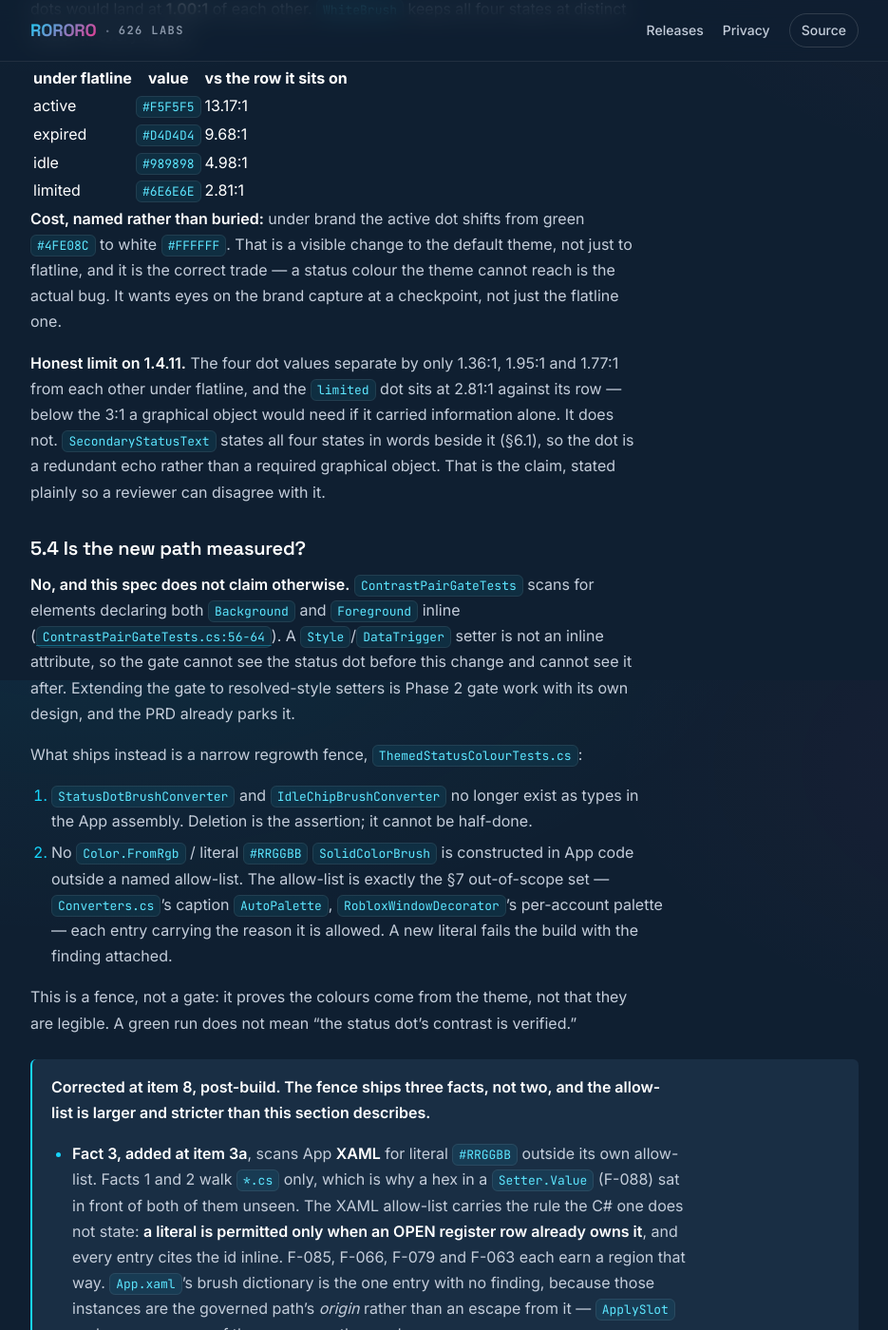
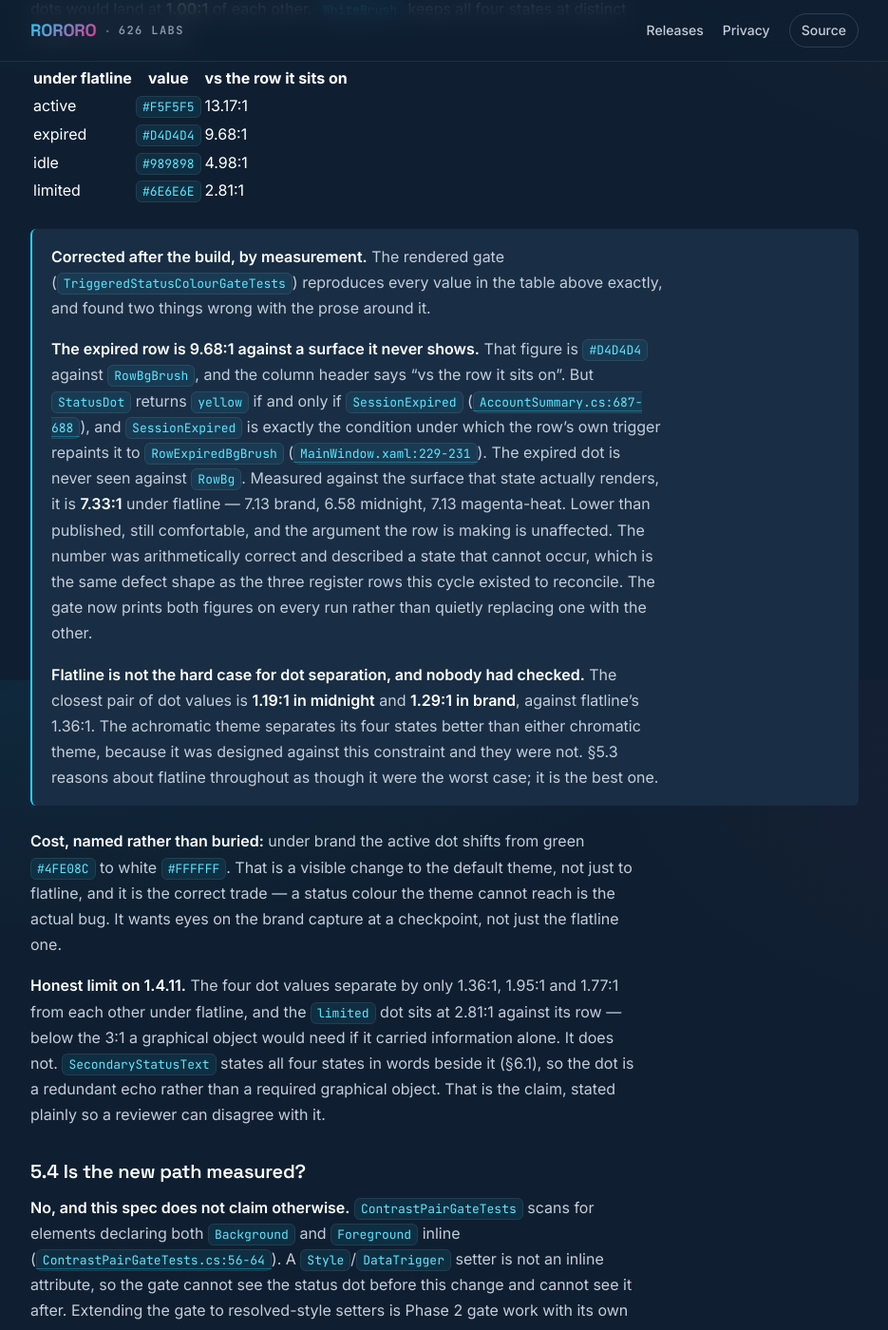
Before and after one commit to estevanhernandez-stack-ed/ROROROblox, a Jekyll site: the page built from docs/spec.md, in a window 1280 px wide and 1400 px high, scrolled down 12784 px. Shown: the whole window at 95% size, without its empty margins (172-1107 px from the left). Built offline with Jekyll 4.4.1, drawn with Linux system fonts in a browser that asks for light colours; our own code applies the rules of GitHub Pages for plain Markdown files.

Commit message:
docs(spec): correct two claims in 5.3 that the rendered gate disproved
Banner-correction, not a rewrite -- the original reasoning stands and this
names where measurement disagreed with it.

The expired dot's 9.68:1 is computed against RowBgBrush under a column
headed "vs the row it sits on". StatusDot returns yellow if and only if
SessionExpired, and SessionExpired is exactly the condition under which
the row's own trigger repaints it to RowExpiredBgBrush. So the expired dot
is never seen against RowBg. Against the surface that state actually
renders it measures 7.33:1 flatline, 7.13 brand, 6.58 midnight, 7.13
magenta-heat.

Arithmetically correct, describing a state that cannot occur. That is the
same defect shape as the three register rows this cycle was built to
reconcile, and it was sitting inside the correction rather than in what
was being corrected. The gate prints both numbers on every run instead of
substituting one for the other.

Second correction: 5.3 reasons about flatline throughout as the hard case
for keeping four dot states apart. It is the easy one. The closest pair is
1.19:1 in midnight and 1.29:1 in brand against flatline's 1.36:1 -- the
achromatic theme separates its states better than either chromatic theme,
because it was designed against that constraint and they never were.
Nobody had measured the other three.

Both found by TriggeredStatusColourGateTests, which reproduces every value
in 5.3's published table exactly before disagreeing with the prose around
it.

Co-Authored-By: Claude Opus 5 (1M context) <noreply@anthropic.com>

```diff
--- a/docs/spec.md
+++ b/docs/spec.md
@@ -440,6 +440,28 @@ each other. `WhiteBrush` keeps all four states at distinct values in every theme
 | expired | `#D4D4D4` | 9.68:1 |
 | idle | `#989898` | 4.98:1 |
 | limited | `#6E6E6E` | 2.81:1 |
+
+> **Corrected after the build, by measurement.** The rendered gate
+> (`TriggeredStatusColourGateTests`) reproduces every value in the table above exactly, and found two
+> things wrong with the prose around it.
+>
+> **The expired row is 9.68:1 against a surface it never shows.** That figure is `#D4D4D4` against
+> `RowBgBrush`, and the column header says "vs the row it sits on". But `StatusDot` returns `yellow`
+> if and only if `SessionExpired` ([`AccountSummary.cs:687-688`](../src/ROROROblox.App/ViewModels/AccountSummary.cs#L687-L688)),
+> and `SessionExpired` is exactly the condition under which the row's own trigger repaints it to
+> `RowExpiredBgBrush` ([`MainWindow.xaml:229-231`](../src/ROROROblox.App/MainWindow.xaml#L229-L231)).
+> The expired dot is never seen against `RowBg`. Measured against the surface that state actually
+> renders, it is **7.33:1** under flatline — 7.13 brand, 6.58 midnight, 7.13 magenta-heat. Lower than
+> published, still comfortable, and the argument the row is making is unaffected. The number was
+> arithmetically correct and described a state that cannot occur, which is the same defect shape as
+> the three register rows this cycle existed to reconcile. The gate now prints both figures on every
+> run rather than quietly replacing one with the other.
+>
+> **Flatline is not the hard case for dot separation, and nobody had checked.** The closest pair of
+> dot values is **1.19:1 in midnight** and **1.29:1 in brand**, against flatline's 1.36:1. The
+> achromatic theme separates its four states better than either chromatic theme, because it was
+> designed against this constraint and they were not. §5.3 reasons about flatline throughout as
+> though it were the worst case; it is the best one.
 
 **Cost, named rather than buried:** under brand the active dot shifts from green `#4FE08C` to white
 `#FFFFFF`. That is a visible change to the default theme, not just to flatline, and it is the
```
